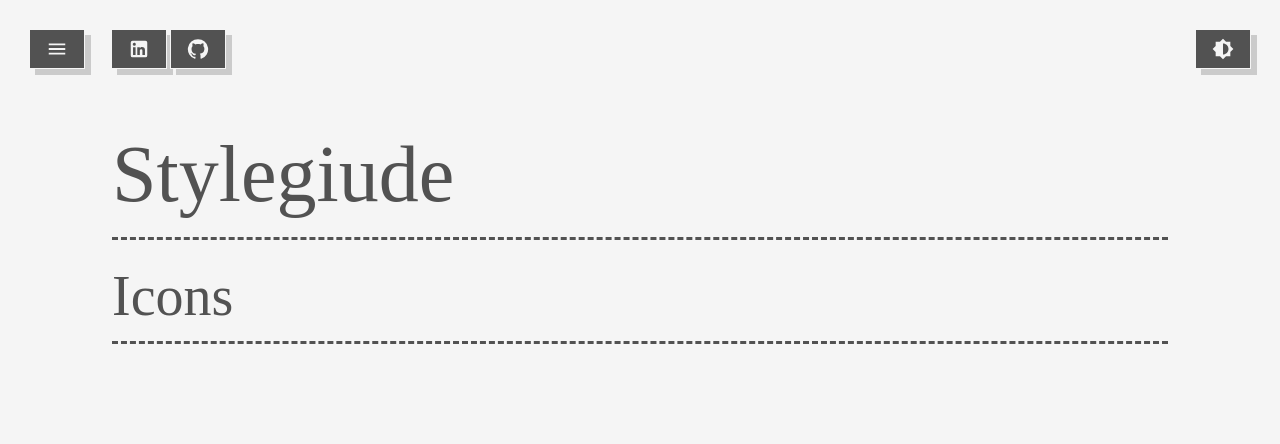
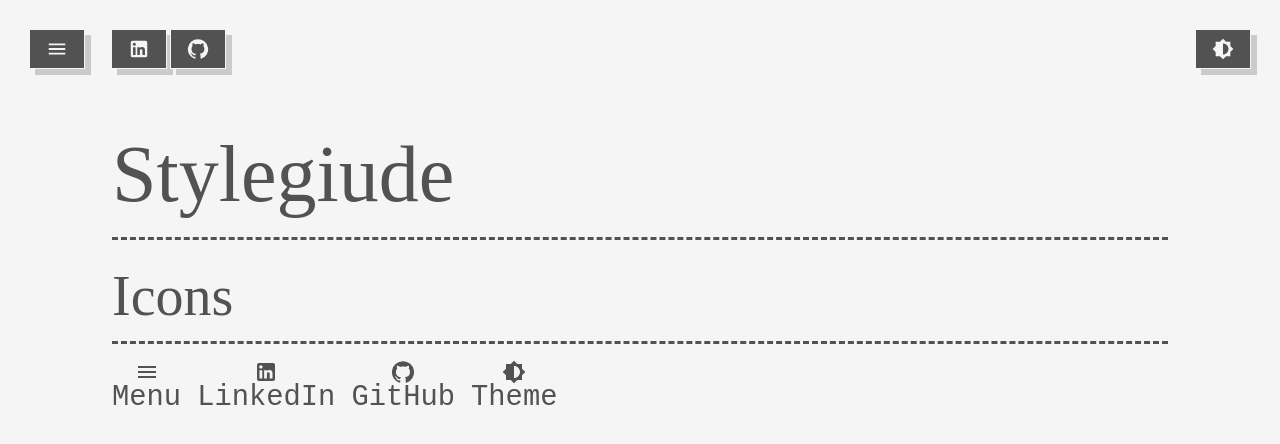
Before and after one commit to nfjdu/nfjdu.github.io, a React (Vite) app: page /styleguide/icons in a window 1280 px wide. Shown: the top 444 px of the page. Built offline with nearby package versions, Linux system fonts and the light colour scheme; a small style sheet from the web is missing.

Commit message:
buttons, icons pages filled

```diff
--- /dev/null
+++ b/src/components/AppIcon/index.tsx
@@ -0,0 +1,12 @@
+import { iconsMap } from "../../constants/icons";
+
+interface Props {
+  icon: keyof typeof iconsMap;
+}
+
+const AppIcon = ({ icon }: Props) => {
+  const Icon = iconsMap[icon];
+  return Icon;
+};
+
+export default AppIcon;
--- /dev/null
+++ b/src/constants/icons.tsx
@@ -0,0 +1,11 @@
+import MenuIcon from "@mui/icons-material/Menu";
+import LinkedInIcon from "@mui/icons-material/LinkedIn";
+import GitHubIcon from "@mui/icons-material/GitHub";
+import ThemeIcon from "@mui/icons-material/Brightness6";
+
+export const iconsMap = {
+  menu: <MenuIcon />,
+  linkedin: <LinkedInIcon />,
+  github: <GitHubIcon />,
+  theme: <ThemeIcon />,
+};
--- a/src/pages/Root/index.tsx
+++ b/src/pages/Root/index.tsx
@@ -9,6 +9,7 @@ import NavLinksGroup from "../../components/NavLinksGroup";
 import Brightness6Icon from "@mui/icons-material/Brightness6";
 import { useAppDispatch } from "../../store";
 import { toggleTheme } from "../../store/settings/slice";
+import AppIcon from "../../components/AppIcon";
 
 const RootPage = () => {
   const [isMenuOpened, setIsMenuOpened] = useState(false);
@@ -42,7 +43,7 @@ const RootPage = () => {
           }}
           onClick={() => setIsMenuOpened(!isMenuOpened)}
         >
-          <MenuIcon />
+          <AppIcon icon='menu' />
         </IconButton>
         <IconButton
           sx={{
@@ -52,13 +53,13 @@ const RootPage = () => {
           target='_blank'
           href='https://www.linkedin.com/in/vlad-mosienko-766910186/'
         >
-          <LinkedInIcon />
+          <AppIcon icon='linkedin' />
         </IconButton>
         <IconButton LinkComponent={"a"} target='_blank' href='https://github.com/nfjdu'>
-          <GitHubIcon />
+          <AppIcon icon='github' />
         </IconButton>
         <IconButton sx={{ ml: "auto" }} onClick={() => dispatch(toggleTheme())}>
-          <Brightness6Icon />
+          <AppIcon icon='theme' />
         </IconButton>
       </Box>
 
--- a/src/pages/Styleguide/Buttons/index.tsx
+++ b/src/pages/Styleguide/Buttons/index.tsx
@@ -1,9 +1,23 @@
+import { Button, IconButton, Stack, Typography } from "@mui/material";
 import HeadingWithDivider from "../../../components/HeadingWithDivider";
+import AppIcon from "../../../components/AppIcon";
 
 const ButtonsPage = () => {
   return (
     <>
       <HeadingWithDivider variant='h2'>Buttons</HeadingWithDivider>
+      <Stack sx={{ mt: 2 }} gap={1}>
+        <Stack direction='row' sx={{ alignItems: "center" }} gap={1}>
+          <Typography>Icon button: </Typography>
+          <IconButton>
+            <AppIcon icon='linkedin' />
+          </IconButton>
+        </Stack>
+        <Stack direction='row' sx={{ alignItems: "center" }} gap={1}>
+          <Typography>Button: </Typography>
+          <Button>I'm button</Button>
+        </Stack>
+      </Stack>
     </>
   );
 };
--- a/src/pages/Styleguide/Icons/index.tsx
+++ b/src/pages/Styleguide/Icons/index.tsx
@@ -1,9 +1,29 @@
+import { Stack, Typography } from "@mui/material";
 import HeadingWithDivider from "../../../components/HeadingWithDivider";
+import AppIcon from "../../../components/AppIcon";
 
 const IconsPage = () => {
   return (
     <>
       <HeadingWithDivider variant='h2'>Icons</HeadingWithDivider>
+      <Stack direction='row' sx={{ mt: 2 }} gap={2}>
+        <Stack sx={{ alignItems: "center" }}>
+          <AppIcon icon='menu' />
+          <Typography>Menu</Typography>
+        </Stack>
+        <Stack sx={{ alignItems: "center" }}>
+          <AppIcon icon='linkedin' />
+          <Typography>LinkedIn</Typography>
+        </Stack>
+        <Stack sx={{ alignItems: "center" }}>
+          <AppIcon icon='github' />
+          <Typography>GitHub</Typography>
+        </Stack>
+        <Stack sx={{ alignItems: "center" }}>
+          <AppIcon icon='theme' />
+          <Typography>Theme</Typography>
+        </Stack>
+      </Stack>
     </>
   );
 };
--- a/src/pages/Styleguide/Typography/index.tsx
+++ b/src/pages/Styleguide/Typography/index.tsx
@@ -5,7 +5,9 @@ const TypographyPage = () => {
   return (
     <>
       <HeadingWithDivider variant='h2'>Typography</HeadingWithDivider>
+      {/**
       <HeadingWithDivider variant='h3'>Variant examples</HeadingWithDivider>
+*/}
 
       <Typography variant='h1'>Heading 1</Typography>
 
--- a/src/themes/themes.ts
+++ b/src/themes/themes.ts
@@ -159,23 +159,25 @@ const baseOptions: ThemeOptions = {
     },
     MuiButton: {
       styleOverrides: {
-        root: {
-          borderRadius: 0,
-          fontWeight: "bold",
-          textTransform: "uppercase",
-          padding: "8px 16px",
-          boxShadow: "none",
+        root: ({ theme }) => ({
+          color: theme.palette.menuBackground.contrastText,
+          background: theme.palette.primary.main,
+          border: `1px solid ${theme.palette.background.paper}`,
+          boxShadow: theme.shadows[1],
+          borderRadius: "0",
+          paddingRight: theme.spacing(2),
+          paddingLeft: theme.spacing(2),
           "&:hover": {
-            boxShadow: "none",
+            background: theme.palette.primary.main,
           },
           "&.MuiButton-text": {
             fontSize: "1.4rem",
+            lineHeight: "normal",
             "@media (max-width:600px)": {
               fontSize: "1.2rem",
             },
-            lineHeight: "normal",
           },
-        },
+        }),
       },
     },
     MuiIconButton: {
```
